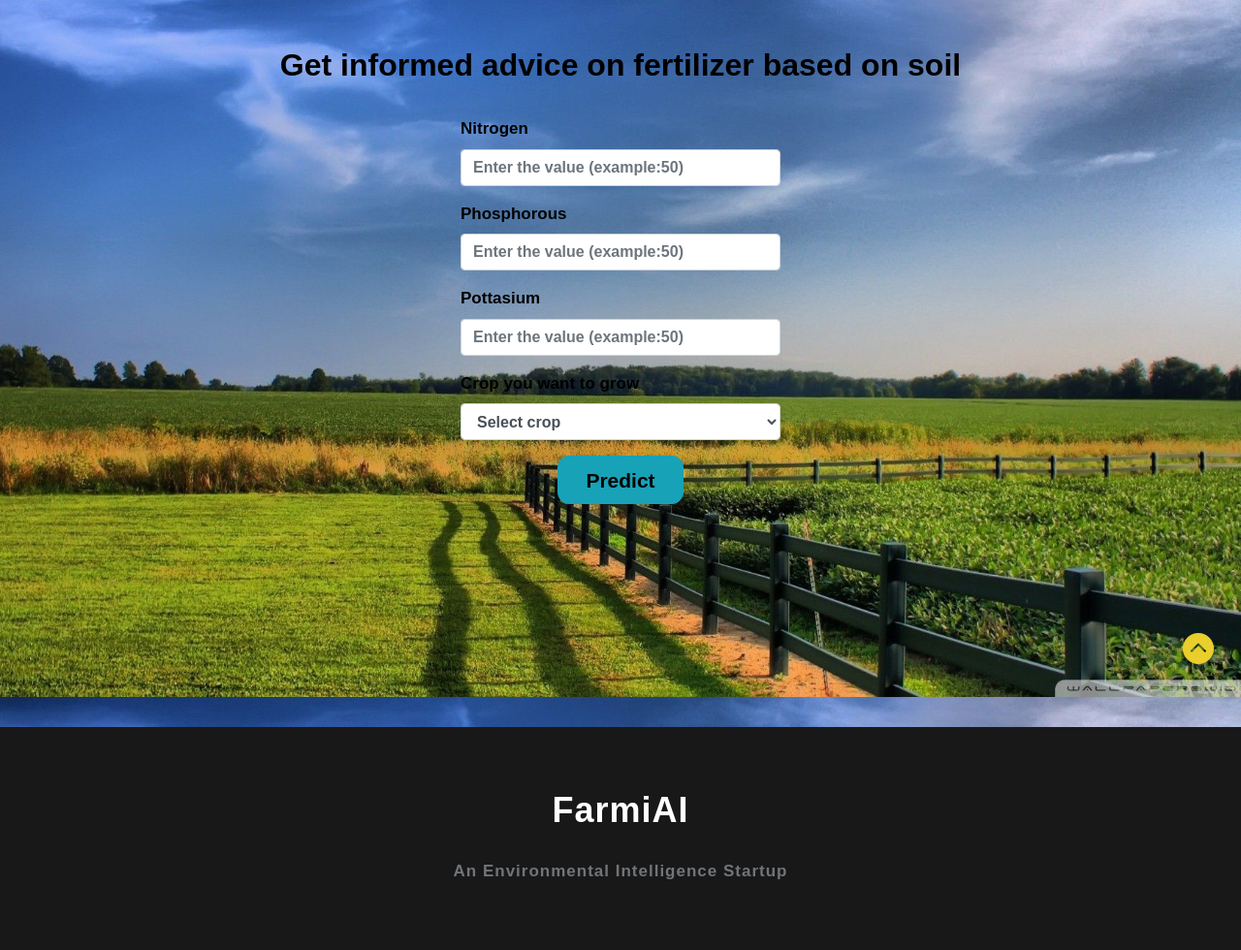
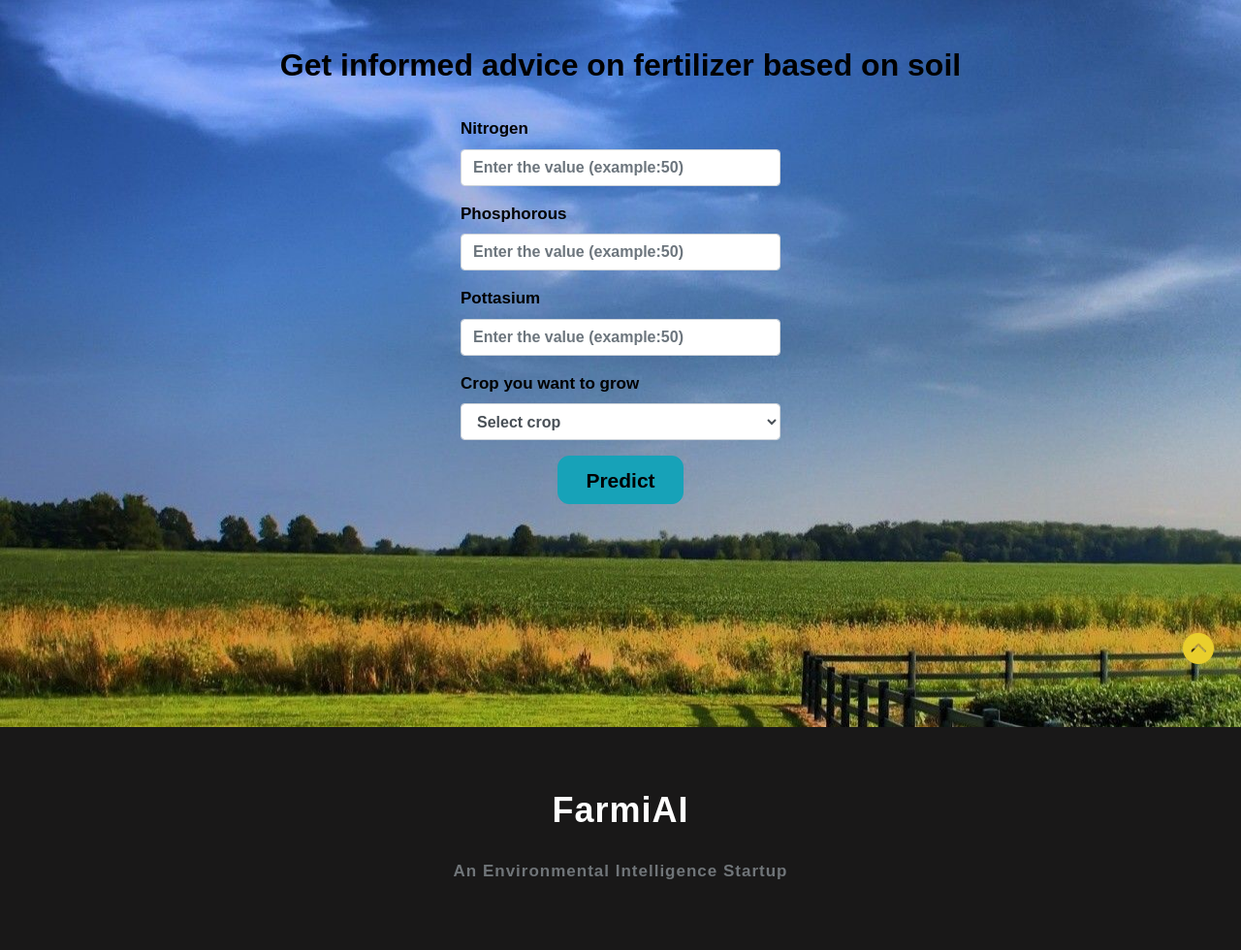
Before and after one commit to sallu96/crop, a Flask app: page /fertilizer in a window 1280 px wide. Shown: the part 81-1061 px from the top of the page at 97% size. Run offline with Flask 2, Linux system fonts and the light colour scheme; parts of the project's set-up code (start-up, migrations or seed data) failed here and were passed over; some libraries are stand-ins or nearby versions; some web fonts are replaced.

Commit message:
Update fertilizer.html

```diff
--- a/templates/fertilizer.html
+++ b/templates/fertilizer.html
@@ -2,10 +2,7 @@
 
 <style>
   html body {
-     background-image: url('11.jpg');
-  background-repeat: no-repeat;
-  background-attachment: fixed;
-  background-size: cover;
+     background-image: url('11.JPG');
   }
 </style>
 <!--Form Section-->
```
